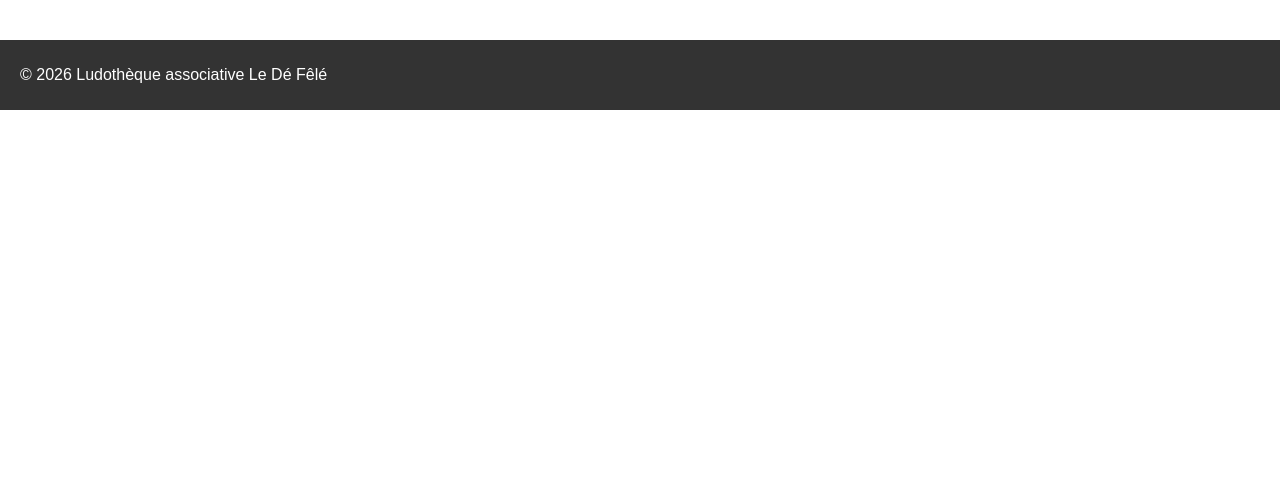
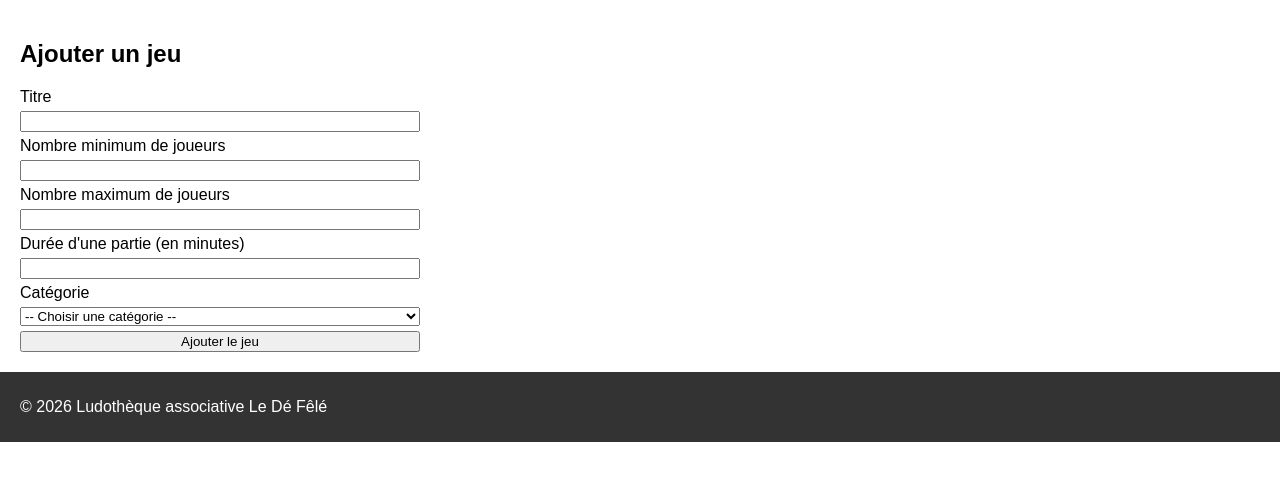
Before and after one commit to Jamesroyer-yd/Eval_Ludotheque_RoyerJames, a PHP site: page /ajout-jeu.php in a window 1280 px wide. Shown: the part 134-615 px from the top of the page. Run offline with PHP 8.4, Linux system fonts and the light colour scheme; the visitor is signed in with stand-in values (Sample User, id 1); data comes from the database, SQL or seed files in the repository.

Commit message:
Partie 4 - ok

```diff
--- a/ajout-jeu.php
+++ b/ajout-jeu.php
@@ -3,12 +3,111 @@ session_start();
 include('utils/utils.php');
 
 // Traitements PHP
+// Je redirige vers la connexion si personne n'est connecté
+if (!isset($_SESSION['id'])) {
+    header("Location:connexion.php");
+    exit;
+}
+
+$message = "";
+$classe = "erreur";
+
+try {
+    $pdo = connexionBdd();
+
+    // Je vérifie que le formulaire est envoyé
+    if (isset($_POST['ajout'])) {
+
+        // Je vérifie que tous les champs sont remplis (sans empty pour accepter "0" et afficher le bon message ensuite)
+        if (!isset($_POST['titre'], $_POST['min'], $_POST['max'], $_POST['duree'], $_POST['categorie'])
+            || trim($_POST['titre']) == "" || trim($_POST['min']) == "" || trim($_POST['max']) == ""
+            || trim($_POST['duree']) == "" || trim($_POST['categorie']) == "") {
+            $message = "Erreur : tous les champs doivent être remplis.";
+        }
+        // Je vérifie que les nombres sont des entiers
+        else if (filter_var(trim($_POST['min']), FILTER_VALIDATE_INT) === false
+            || filter_var(trim($_POST['max']), FILTER_VALIDATE_INT) === false
+            || filter_var(trim($_POST['duree']), FILTER_VALIDATE_INT) === false
+            || filter_var(trim($_POST['categorie']), FILTER_VALIDATE_INT) === false) {
+            $message = "Erreur : les nombres de joueurs, la durée et la catégorie doivent être des nombres entiers.";
+        }
+        // Je vérifie le minimum de joueurs
+        else if ((int) $_POST['min'] < 1) {
+            $message = "Erreur : le nombre minimum de joueurs doit être au moins 1.";
+        }
+        // Je vérifie que le maximum est supérieur ou égal au minimum
+        else if ((int) $_POST['max'] < (int) $_POST['min']) {
+            $message = "Erreur : le nombre maximum de joueurs doit être supérieur ou égal au minimum.";
+        }
+        // Je vérifie la durée
+        else if ((int) $_POST['duree'] <= 0) {
+            $message = "Erreur : la durée doit être supérieure à 0.";
+        } else {
+            // Je nettoie les données
+            $titre = nettoyer($_POST['titre']);
+            $min = (int) $_POST['min'];
+            $max = (int) $_POST['max'];
+            $duree = (int) $_POST['duree'];
+            $categorie = (int) $_POST['categorie'];
+
+            // Je vérifie qu'aucun jeu n'a déjà ce titre
+            $request = $pdo->prepare("SELECT id_jeu FROM jeu WHERE titre = ?");
+            $request->execute([$titre]);
+            $data = $request->fetchAll();
+
+            if (!empty($data)) {
+                $message = "Erreur : un jeu portant ce titre existe déjà dans le catalogue.";
+            } else {
+                // J'enregistre le jeu avec l'id du membre connecté
+                $request = $pdo->prepare("INSERT INTO jeu (titre, joueurs_min, joueurs_max, duree, id_categorie, id_membre) VALUES (?, ?, ?, ?, ?, ?)");
+                $request->execute([$titre, $min, $max, $duree, $categorie, $_SESSION['id']]);
+
+                $message = "Le jeu a bien été ajouté au catalogue.";
+                $classe = "succes";
+            }
+        }
+    }
+
+    // Je récupère les catégories pour la liste déroulante
+    $request = $pdo->prepare("SELECT id_categorie, nom_categorie FROM categorie ORDER BY nom_categorie ASC");
+    $request->execute();
+    $categories = $request->fetchAll();
+} catch (EXCEPTION $error) {
+    die($error->getMessage());
+}
 
 include('includes/header.php');
 ?>
 
 <main>
+    <h2>Ajouter un jeu</h2>
 
+    <p class="<?= $classe ?>"><?= htmlspecialchars($message, ENT_QUOTES, 'UTF-8') ?></p>
+
+    <form action="" method="post">
+        <label for="titre">Titre</label>
+        <input type="text" name="titre" id="titre">
+
+        <label for="min">Nombre minimum de joueurs</label>
+        <input type="number" name="min" id="min">
+
+        <label for="max">Nombre maximum de joueurs</label>
+        <input type="number" name="max" id="max">
+
+        <label for="duree">Durée d'une partie (en minutes)</label>
+        <input type="number" name="duree" id="duree">
+
+        <label for="categorie">Catégorie</label>
+        <select name="categorie" id="categorie">
+            <option value="">-- Choisir une catégorie --</option>
+            <!-- J'affiche chaque catégorie de la base -->
+            <?php foreach ($categories as $categorie) { ?>
+                <option value="<?= htmlspecialchars($categorie['id_categorie'], ENT_QUOTES, 'UTF-8') ?>"><?= htmlspecialchars($categorie['nom_categorie'], ENT_QUOTES, 'UTF-8') ?></option>
+            <?php } ?>
+        </select>
+
+        <input type="submit" name="ajout" value="Ajouter le jeu">
+    </form>
 </main>
 
 <?php include('includes/footer.php'); ?>
--- a/src/css/style.css
+++ b/src/css/style.css
@@ -42,6 +42,10 @@ td {
     color: red;
 }
 
+.succes {
+    color: green;
+}
+
 form {
     display: flex;
     flex-direction: column;
```
